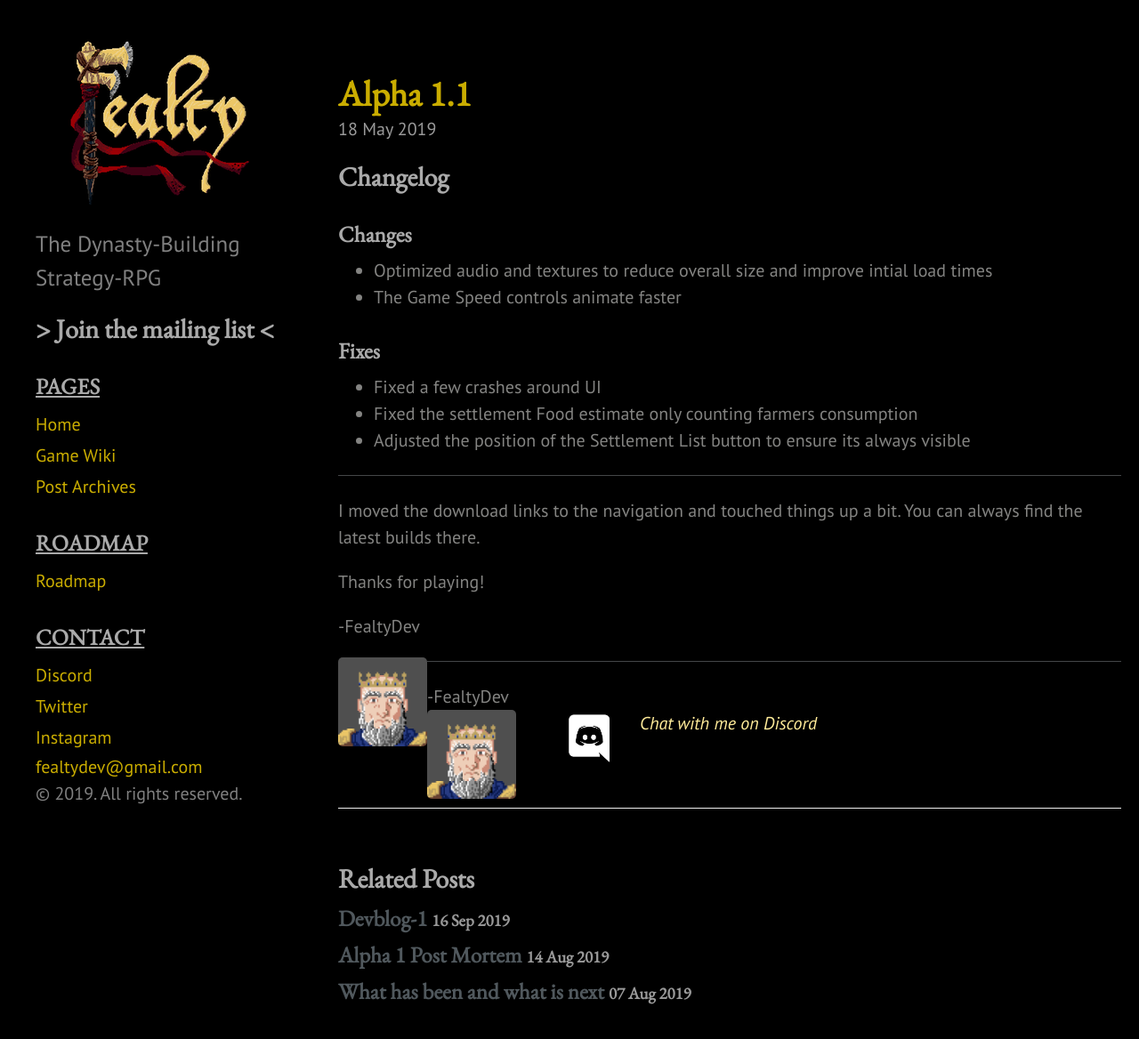
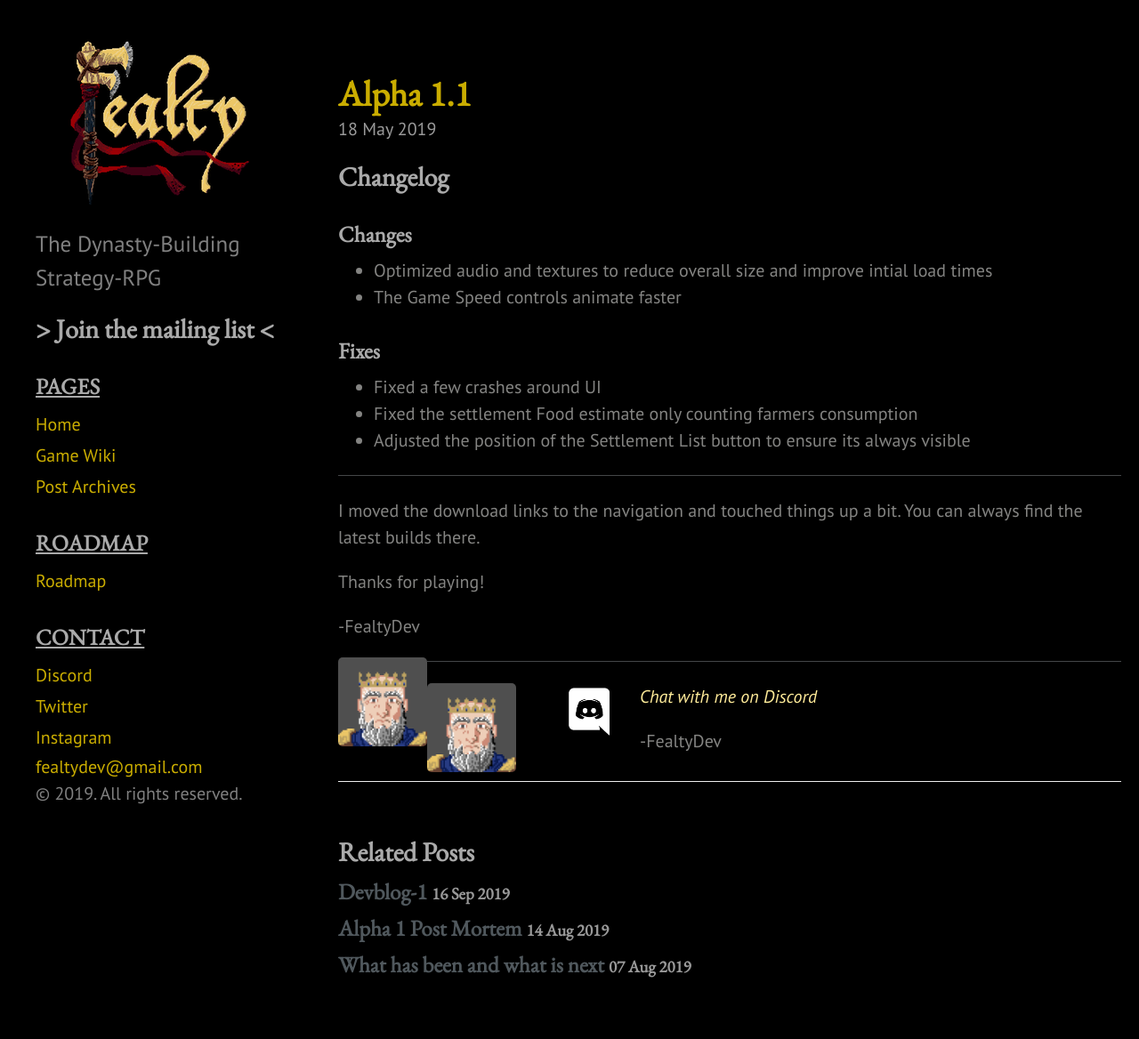
Before and after one commit to sdporres/fealtyweb, a Jekyll site: the page built from _posts/2019-05-18-Alpha-1.1-and-site-updates.md, in a window 1280 px wide and 1350 px high. Shown: the top 1168 px of the window at 89% size. Built offline with Jekyll 4.4.1, drawn with Linux system fonts in a browser that asks for light colours.

Commit message:
task to adjust presentation of -FealtyDev sig

```diff
--- a/_layouts/post.html
+++ b/_layouts/post.html
@@ -5,28 +5,34 @@ layout: page
 <div class="post">
   <span class="post-date">{{ page.date | date_to_string }}</span>
   {{ content }}
-  -FealtyDev
-
+  <p>
     <div>
       <img class="portrait" src="{{ site.baseurl }}/public/images/fealtydevportrait.jpeg">
-  <a target="new" href="https://discord.gg/dKJP7bY" data-tooltip="Discord Invite"><img class="discord-logo" src="{{ site.baseurl }}/public/images/logos/discord-logo-white.png"><i>Chat with me on Discord</i></a>
+    </div>
+    <div>
+      <a target="new" href="https://discord.gg/dKJP7bY" data-tooltip="Discord Invite"><img class="discord-logo"
+          src="{{ site.baseurl }}/public/images/logos/discord-logo-white.png"><i>Chat with me on Discord</i></a>
+    </div>
+  </p>
+  <p class="simple-left">-FealtyDev</p>
 </div>
 
-</div>
 {% if page.comments %}
 <div id="disqus_thread"></div>
 <script>
   // var disqus_developer = 1; // Comment out when the site is live
 
-(function() { // DON'T EDIT BELOW THIS LINE
+  (function () { // DON'T EDIT BELOW THIS LINE
     var d = document, s = d.createElement('script');
     s.src = 'https://fealtygame.disqus.com/embed.js';
     s.setAttribute('data-timestamp', +new Date());
     (d.head || d.body).appendChild(s);
   })();
 </script>
-<noscript>Please enable JavaScript to view the <a href="https://disqus.com/?ref_noscript">comments powered by Disqus.</a></noscript>
+<noscript>Please enable JavaScript to view the <a href="https://disqus.com/?ref_noscript">comments powered by
+    Disqus.</a></noscript>
 {% endif %}
+
 <div class="related">
   <h2>Related Posts</h2>
   <ul class="related-posts">
--- a/public/css/fealty.css
+++ b/public/css/fealty.css
@@ -26,6 +26,12 @@ ul.horz > li {
   float: left;
 
 }
+
+.simple-left {
+	float:left;
+	display: block;
+}
+
 
 .portrait{
 	width: 100px;
```
Lines whose indentation alone changed are shown as unchanged.
